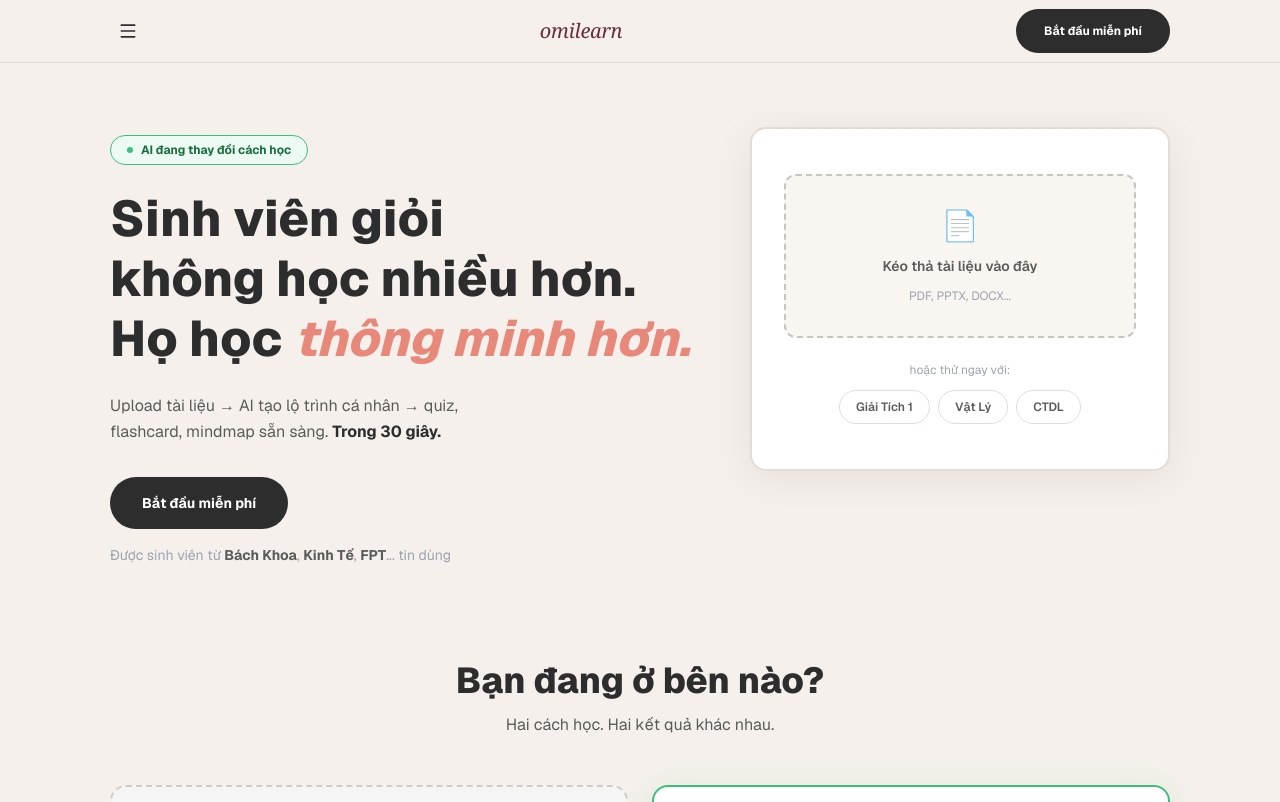
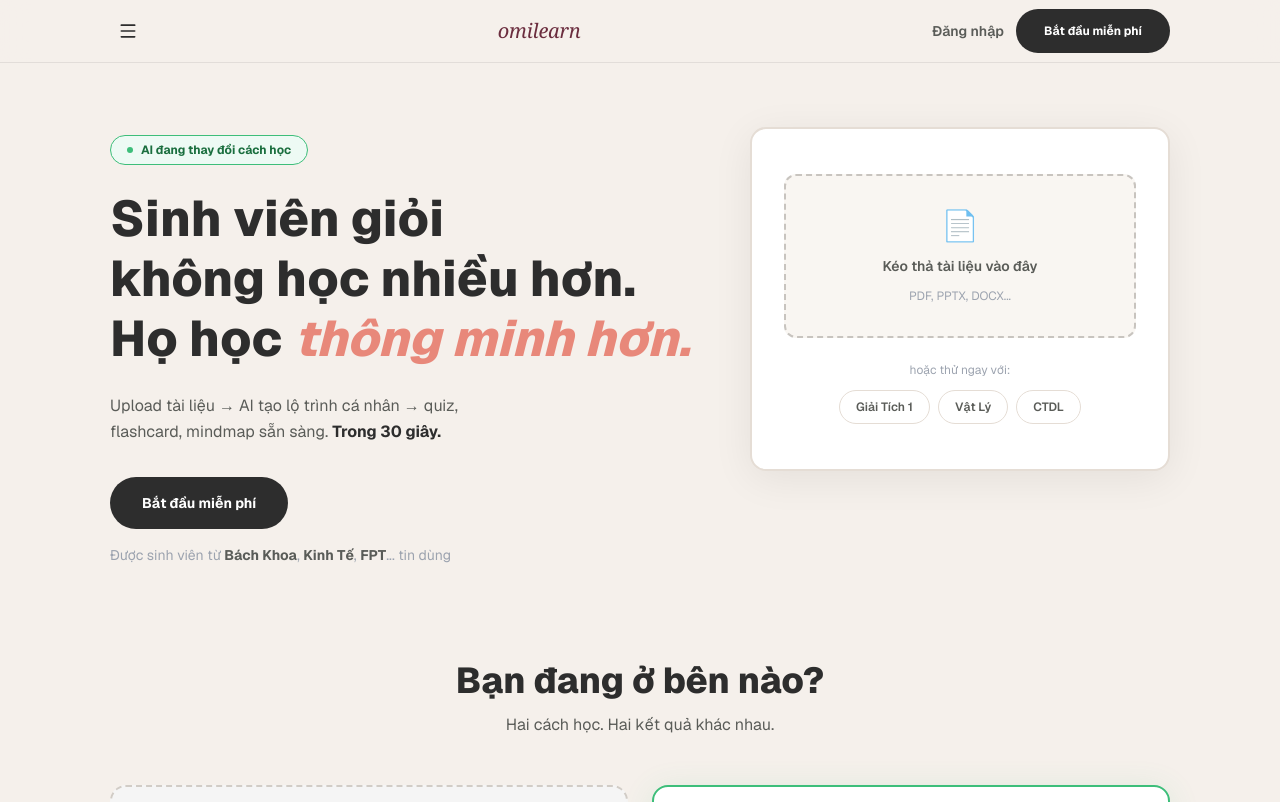
Before and after one commit to tientruongminh/omi_FE, a Next.js app in the folder app/: page /landing in a window 1280 px wide. Shown: the top 802 px of the page. Built offline with nearby package versions, Linux system fonts and the light colour scheme.

Commit message:
fix: nav flow — logo→landing, landing navbar adds Đăng nhập link to app

```diff
--- a/app/app/landing/page.tsx
+++ b/app/app/landing/page.tsx
@@ -546,12 +546,14 @@ export default function LandingPage() {
         style={{ background: 'rgba(245,240,235,0.94)', backdropFilter: 'blur(14px)' }}
       >
         <div className="max-w-[1100px] mx-auto px-5 h-[62px] flex items-center justify-between">
+          <div className="flex items-center gap-3">
             <button
               className="flex items-center justify-center w-9 h-9 rounded-lg hover:bg-black/5 transition-colors"
               aria-label="Menu"
             >
               <Menu size={20} color="#2D2D2D" />
             </button>
+          </div>
 
           <span
             className="text-xl italic"
@@ -560,7 +562,16 @@ export default function LandingPage() {
             omilearn
           </span>
 
+          <div className="flex items-center gap-3">
+            <Link
+              href="/"
+              className="text-sm font-semibold transition-all hover:opacity-70"
+              style={{ color: '#5A5C58' }}
+            >
+              Đăng nhập
+            </Link>
             <CTAButton className="text-xs py-2.5 px-5" />
+          </div>
         </div>
       </nav>
 
--- a/app/components/TopNavBar.tsx
+++ b/app/components/TopNavBar.tsx
@@ -22,9 +22,9 @@ export default function TopNavBar() {
   return (
     <header className="fixed top-0 left-0 right-0 z-50 bg-[#F5F0EB]/95 backdrop-blur-sm border-b-2 border-[#2D2D2D]">
       <div className="max-w-[1280px] mx-auto px-4 md:px-6 h-[62px] md:h-[72px] flex items-center gap-4 md:gap-6">
-        {/* Logo */}
+        {/* Logo — links to landing page */}
         <Link
-          href="/"
+          href="/landing"
           className="text-[#6B2D3E] text-xl md:text-2xl font-medium tracking-tight lowercase flex-shrink-0 hover:opacity-80 transition-opacity"
           style={{ fontFamily: 'Georgia, "Times New Roman", serif', fontStyle: 'italic' }}
         >
```
Lines whose indentation alone changed are shown as unchanged.
